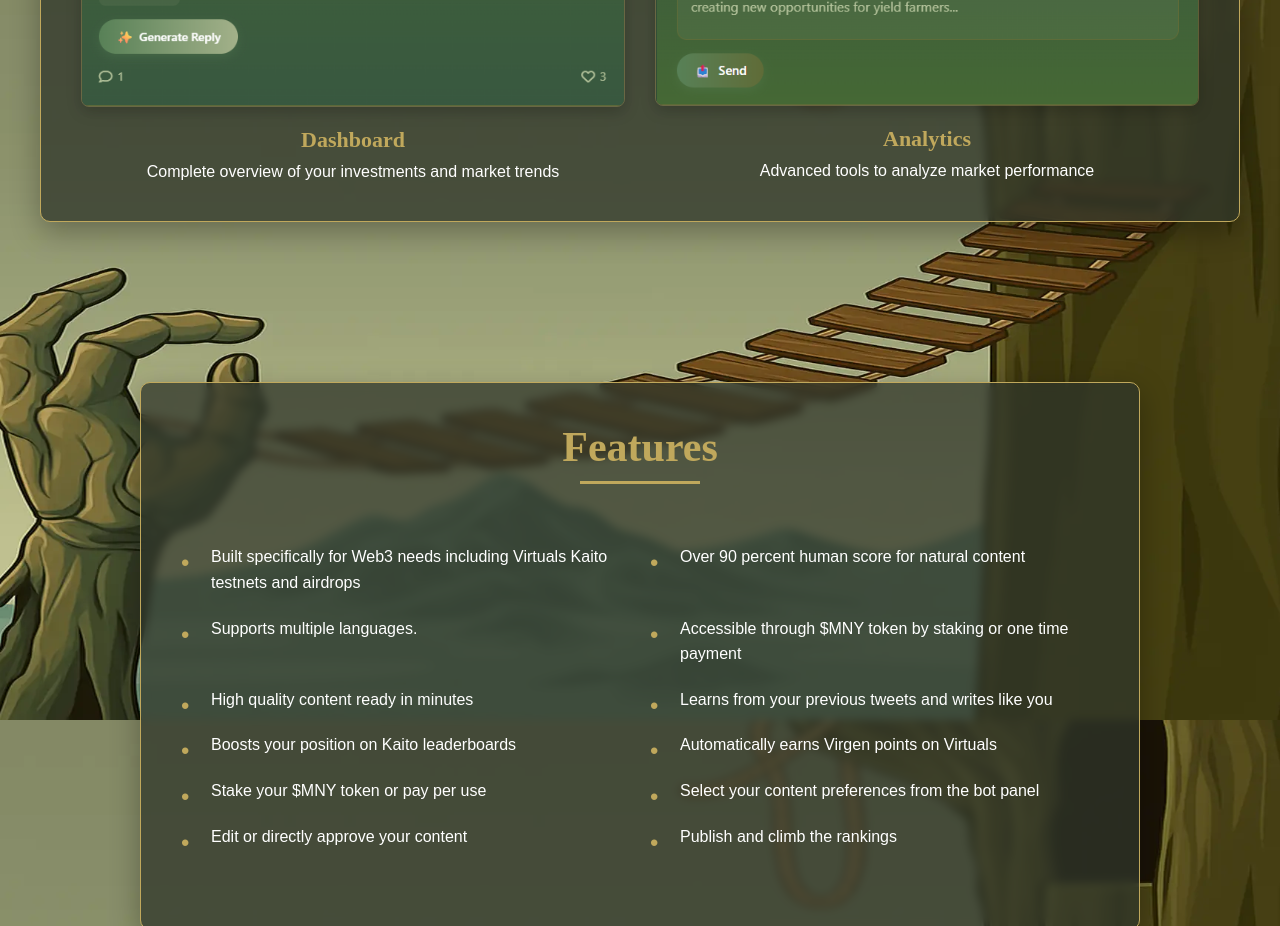
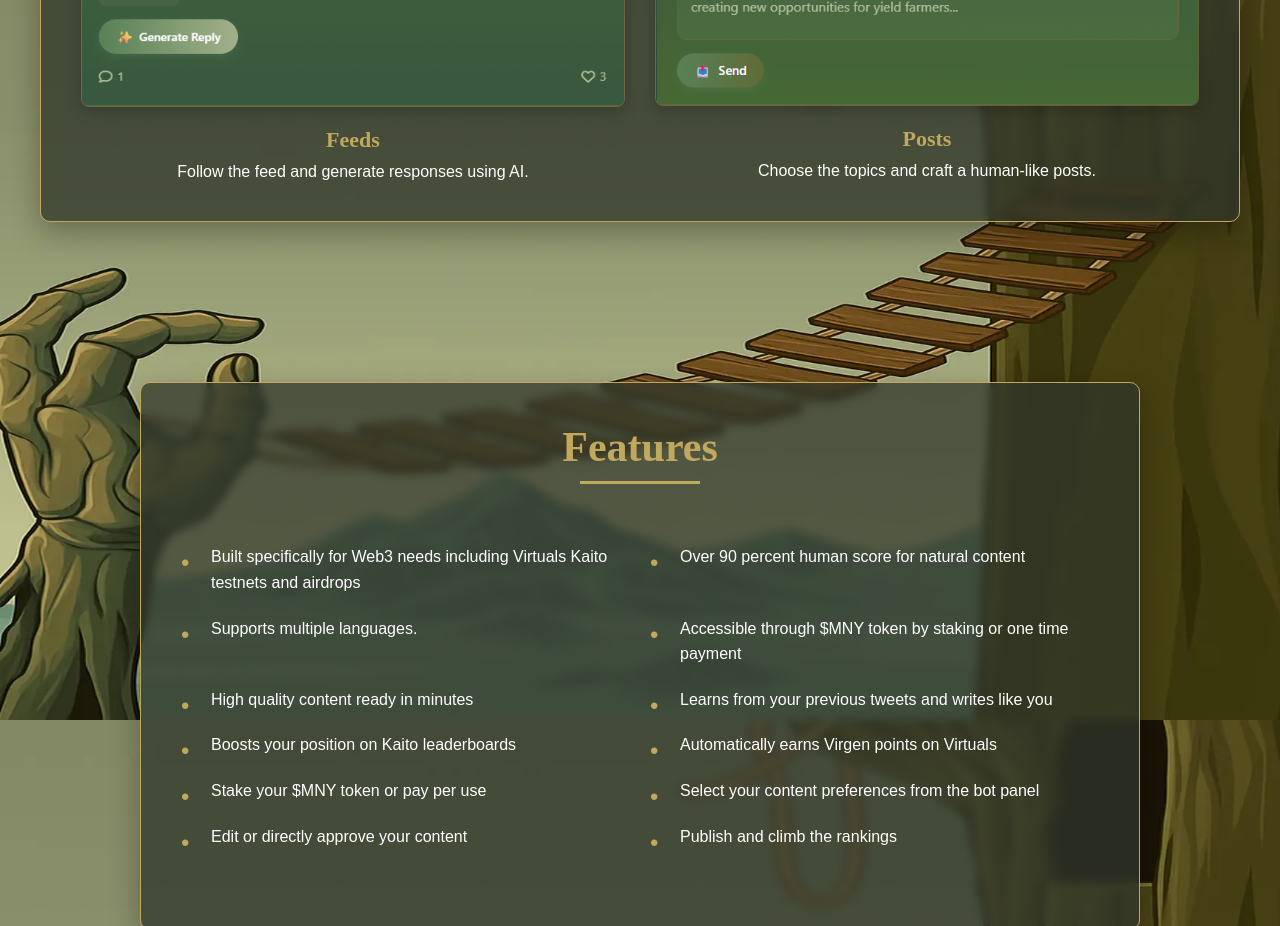
Before and after one commit to virtubeauty/mindyaps, a plain HTML site: page index.html in a window 1280 px wide. Shown: the part 2480-3406 px from the top of the page. Drawn offline with Linux system fonts and the light colour scheme.

Commit message:
Add files via upload

```diff
--- a/index.html
+++ b/index.html
@@ -82,16 +82,16 @@
                     <div class="screenshot-wrapper">
                         <img src="./img/ss1.png" alt="Dashboard Screenshot" class="screenshot-img">
                     </div>
-                    <h3 class="screenshot-title">Dashboard</h3>
-                    <p class="screenshot-description">Complete overview of your investments and market trends</p>
+                    <h3 class="screenshot-title">Feeds</h3>
+                    <p class="screenshot-description">Follow the feed and generate responses using AI.</p>
                 </div>
 
                 <div class="screenshot-item">
                     <div class="screenshot-wrapper">
                         <img src="./img/ss2.png" alt="Analytics Screenshot" class="screenshot-img">
                     </div>
-                    <h3 class="screenshot-title">Analytics</h3>
-                    <p class="screenshot-description">Advanced tools to analyze market performance</p>
+                    <h3 class="screenshot-title">Posts</h3>
+                    <p class="screenshot-description">Choose the topics and craft a human-like posts.</p>
                 </div>
             </div>
         </div>
```
